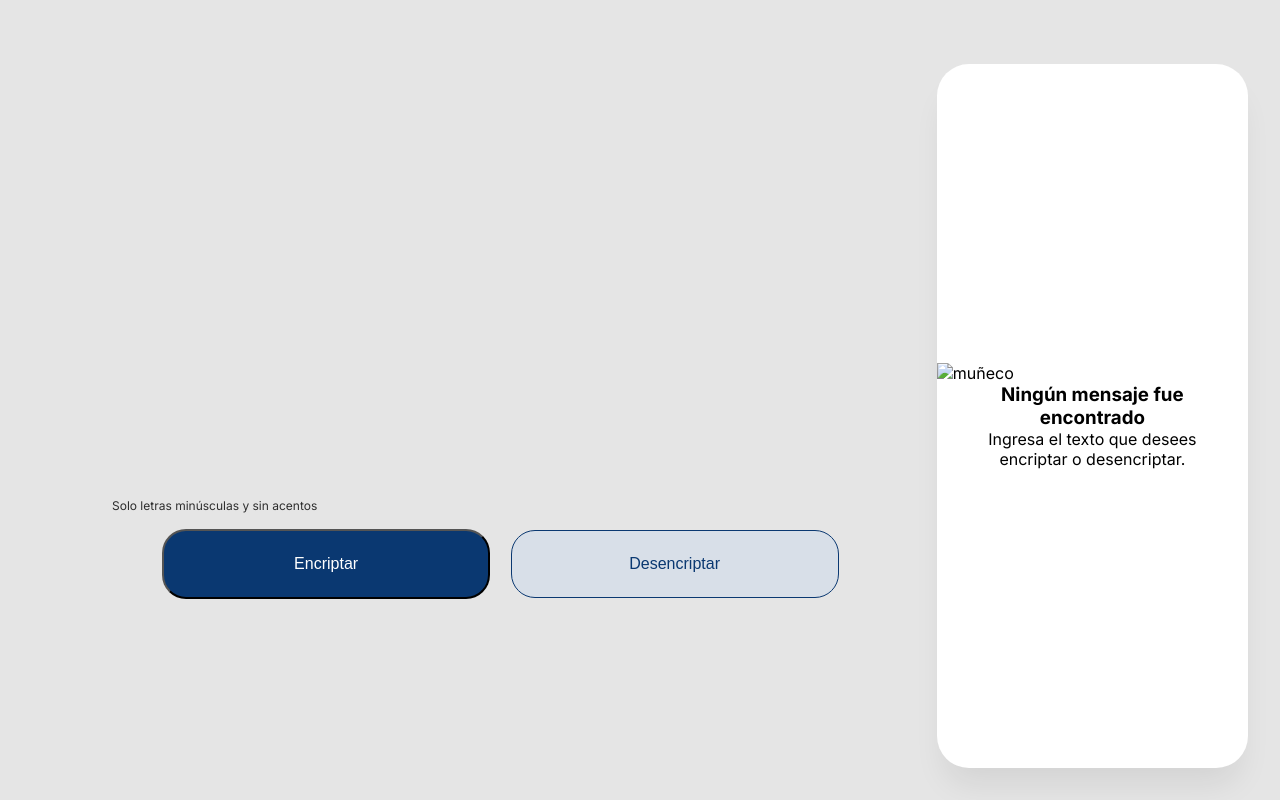
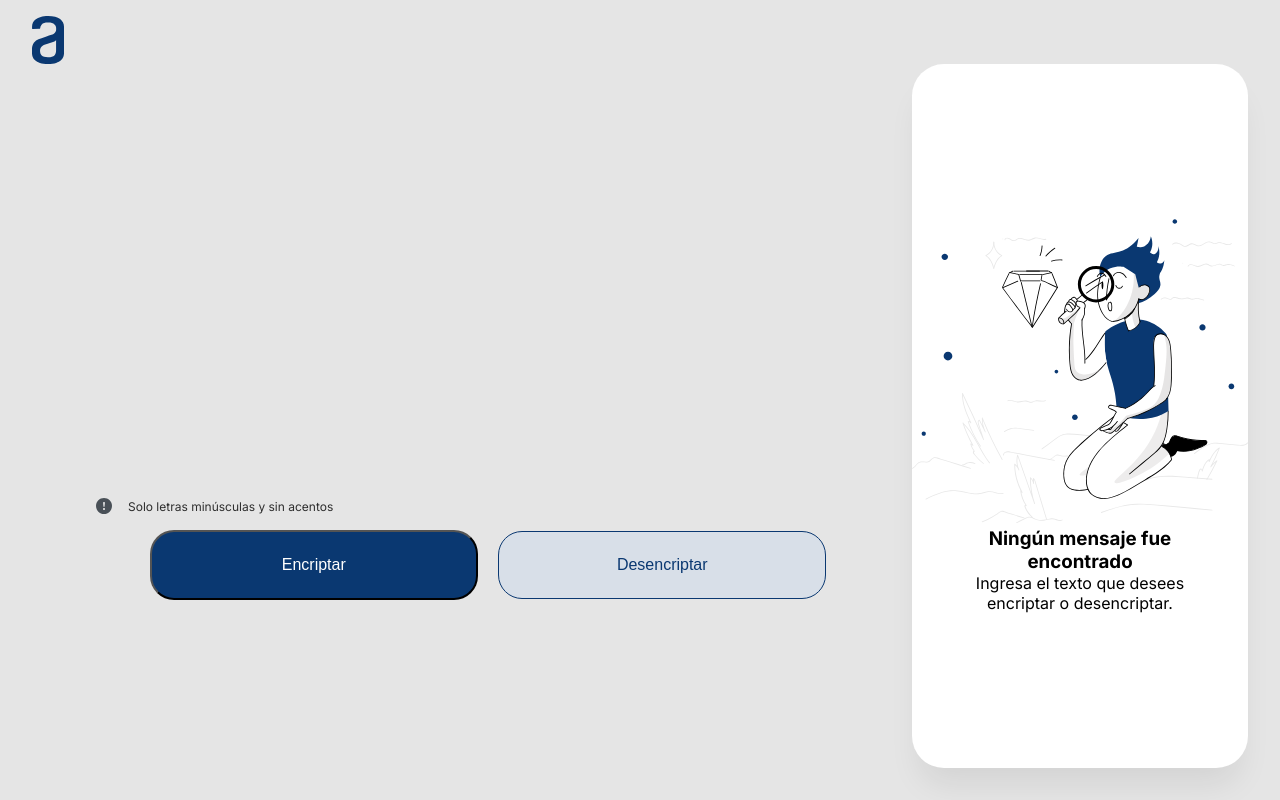
Before and after one commit to Yauris12/ALURA-SPRING01, a plain HTML site: page index.html in a window 1280 px wide. Drawn offline with Linux system fonts and the light colour scheme; the site is published under a folder, as on GitHub Pages, so addresses that start at the root find nothing.

Commit message:
change images

```diff
--- a/index.html
+++ b/index.html
@@ -10,7 +10,7 @@
   </head>
   <body>
     <header>
-      <img src="/src/logo.svg" alt="" />
+      <img src="logo.svg" alt="" />
     </header>
 
     <main class="main-content">
@@ -21,7 +21,7 @@
         </div>
         <div class="footer-main">
           <div class="message">
-            <img src="/src/icon.svg" alt="" />
+            <img src="icon.svg" alt="" />
             <p>Solo letras minúsculas y sin acentos</p>
           </div>
 
@@ -37,7 +37,7 @@
       </section>
       <aside>
         <div class="aside-image">
-          <img src="/src/muneco.svg" alt="muñeco" class="muneco" />
+          <img src="muneco.svg" alt="muñeco" class="muneco" />
           <div class="aside_text">
             <h3 class="aside_title">Ningún mensaje fue encontrado</h3>
             <p class="aside_parrafo">
```
Also changed, not shown: icon.svg (renamed from src/icon.svg), logo.svg (renamed from src/logo.svg), muneco.svg (renamed from src/muneco.svg).
